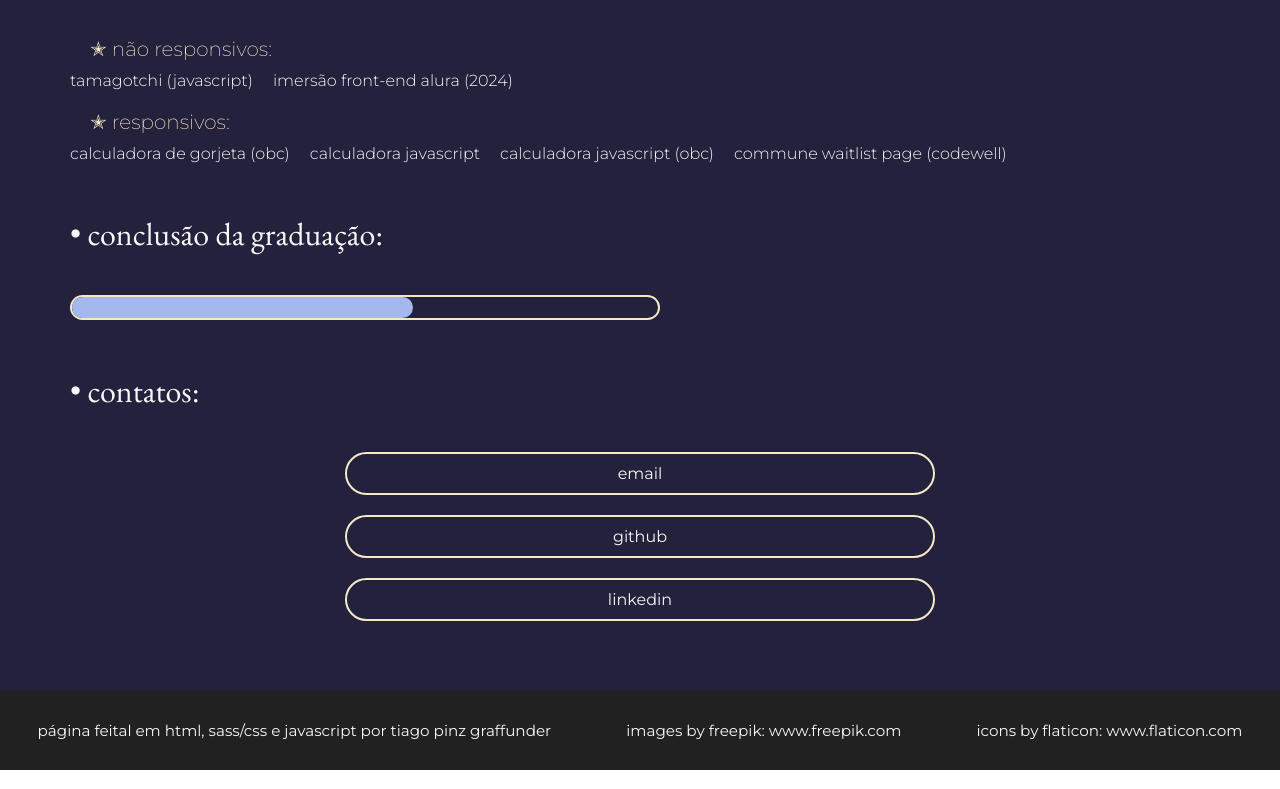
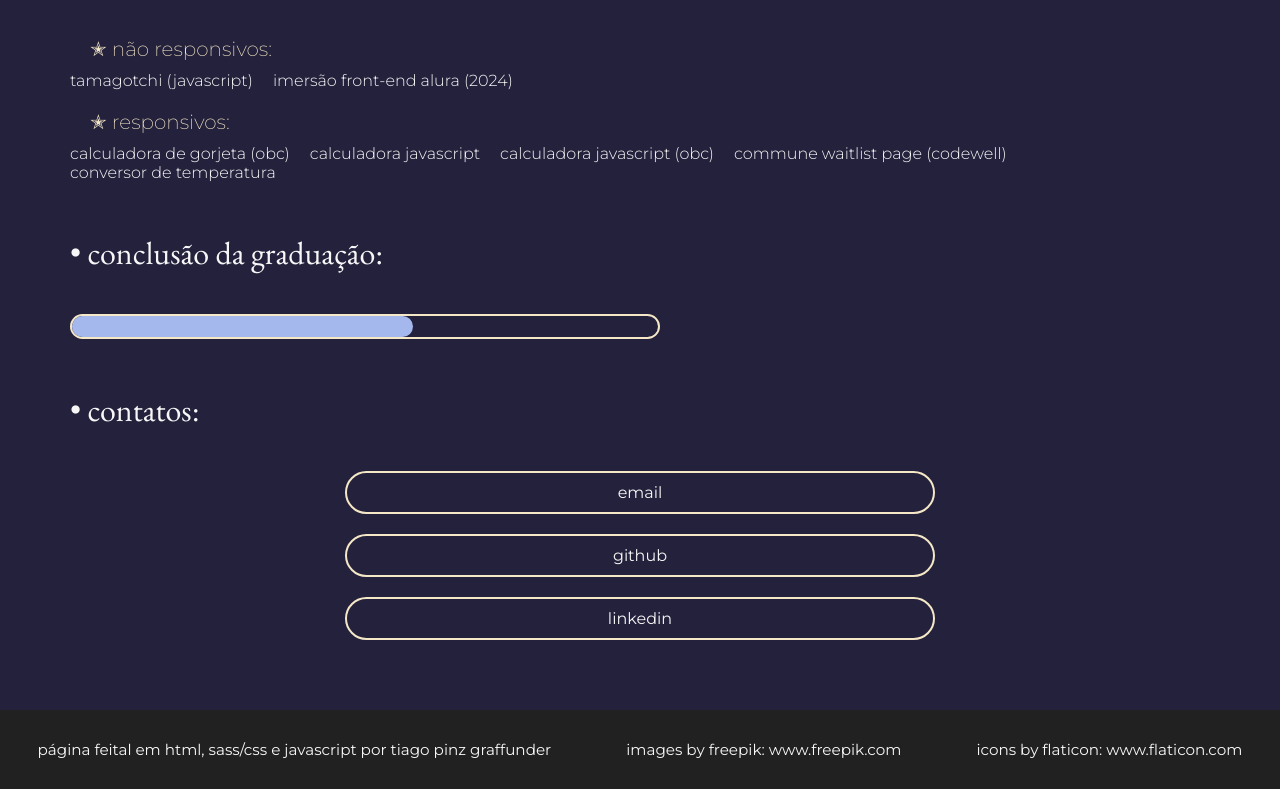
Before and after one commit to tiagograff/my_portfolio, a plain HTML site: page pages/main.html in a window 1280 px wide. Shown: the part 4589-5378 px from the top of the page. Drawn offline with nearby package versions, Linux system fonts and the light colour scheme.

Commit message:
adcionando conversor de temperatura

```diff
--- a/pages/main.html
+++ b/pages/main.html
@@ -229,6 +229,13 @@
                 >commune waitlist page (codewell)</a
               >
             </li>
+            <li class="main-projects-listA-item">
+              <a
+                class="main-projects-listA-item-link"
+                href="https://tiagograff.github.io/conversor_de_temperatura/"
+                >conversor de temperatura</a
+              >
+            </li>
           </ul>
         </section>
         <section id="graduation" class="main-graduation">
```
